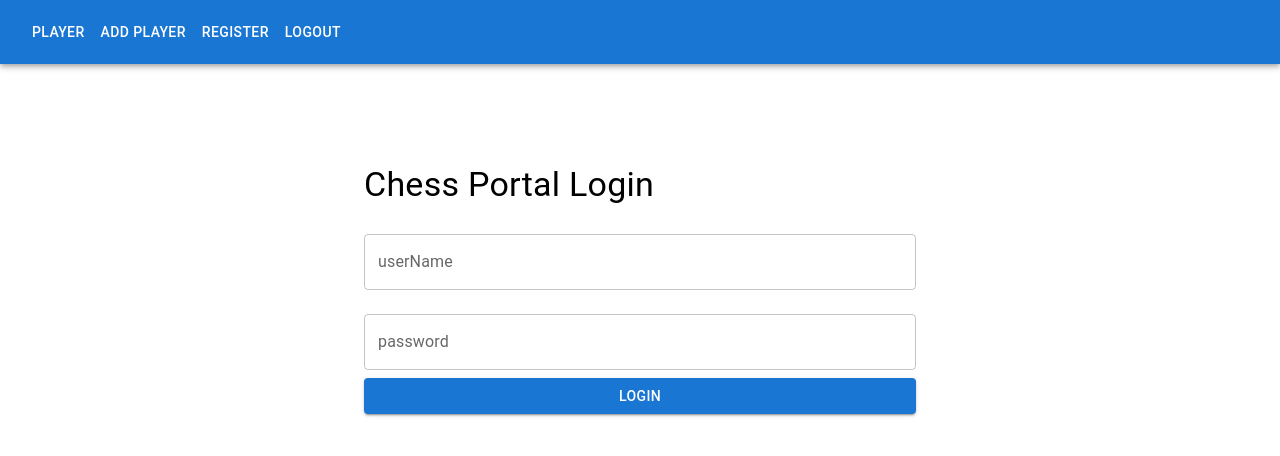
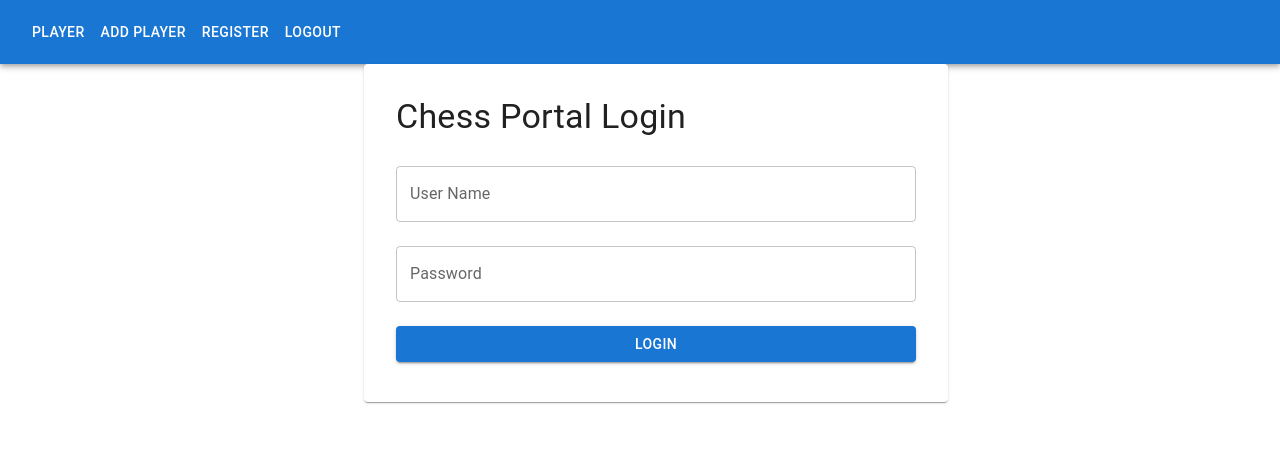
Before and after one commit to heshaN1998/frontend-chess-portal, a React (Create React App) app: page / in a window 1280 px wide. Shown: the top 456 px of the page. Built offline with nearby package versions, Linux system fonts and the light colour scheme.

Commit message:
complete UI section without dashbord

```diff
--- a/src/pages/Register.js
+++ b/src/pages/Register.js
@@ -1,6 +1,7 @@
 import React, {useState} from "react";
 import api from"../api/axiosConfig";
 import { useNavigate } from "react-router-dom";
+import { Container,TextField,Typography,Button,Box } from "@mui/material";
 
 function Register(){
 const navigate=useNavigate();
@@ -27,14 +28,24 @@ const register =async()=>{
 
 };
 return(
-    <div style={{marginTop:"100px"}}>
-        <h2>Register</h2>
-        <input name="userName" placeholder="User Name" onChange={handleChange}/>
-        <input name="password" type="password" placeholder="Password" onChange={handleChange}/>
-        <button onclick={register}>
-            Register
-        </button>
-    </div>
+    <Container maxWidth="sm" style={{ margin:"40px" }}>
+        <Typography variant="h4" gutterBottom>
+                        Create Account
+        </Typography>
+        <Box display="flex" flexDirection="column" gap={2}>
+            <TextField fullWidth label="User Name" name="userName" margin="normal" onChange={handleChange}/>
+            <TextField fullWidth label="Password" type="password" name="passwoad" margin="normal" onChange={handleChange}/>
+            <Button fullWidth variant="contained" sx={{margin:2}} onClick={register}>Register</Button>
+        </Box>
+    </Container>
+    // <div style={{marginTop:"100px"}}>
+    //     <h2>Register</h2>
+    //     <input name="userName" placeholder="User Name" onChange={handleChange}/>
+    //     <input name="password" type="password" placeholder="Password" onChange={handleChange}/>
+    //     <button onclick={register}>
+    //         Register
+    //     </button>
+    // </div>
 );
 }
 export default Register;
--- a/src/pages/login.js
+++ b/src/pages/login.js
@@ -1,10 +1,11 @@
 import React,{useState} from "react"
 import api from "../api/axiosConfig"
-import { TextField,Button,Container,Typography } from "@mui/material";
+import { TextField,Button,Container,Typography,Card,CardContent,Box } from "@mui/material";
 
 function Login(){
-    const[userName,setUserName]=useState("");
-    const[password,setPassword]=useState("");
+    const [userName, setUserName] = useState("");
+    const [password, setPassword] = useState("");
+
 
     const loginHandle=async()=>{
         try {
@@ -16,13 +17,19 @@ function Login(){
         }
     };
     return(
-        <Container maxWidth="sm" style={{marginTop:"100px"}}>
-            <Typography variant="h4" gutterBottom>
+            <Container maxWidth="sm">
+             <Box display="flex" justifyContent="center" alignItems="center" minHeight="100vh">
+                <Card sx={{width:"100%",padding:2}}>
+                    <CardContent>
+            <Typography variant="h4" gutterBottom textAlign="center">
                 Chess Portal Login
             </Typography>
-                <TextField fullWidth label="userName" margin="normal" onChange={(e)=>setUserName(e.target.value)}/>
-                <TextField fullWidth label="password" type="password" margin="normal" onChange={(e)=>setPassword(e.target.value)}/>
-                <Button fullWidth variant="contained" onClick={loginHandle}>Login</Button>
+                <TextField fullWidth label="User Name"  value={userName} margin="normal" onChange={(e)=>setUserName(e.target.value)}/>
+                <TextField fullWidth label="Password" type="password" value={password} margin="normal" onChange={(e)=>setPassword(e.target.value)}/>
+                <Button sx={{marginTop:2}} fullWidth variant="contained" onClick={loginHandle}>Login</Button>
+            </CardContent>
+            </Card>
+            </Box>
             </Container>
 
     );
```
